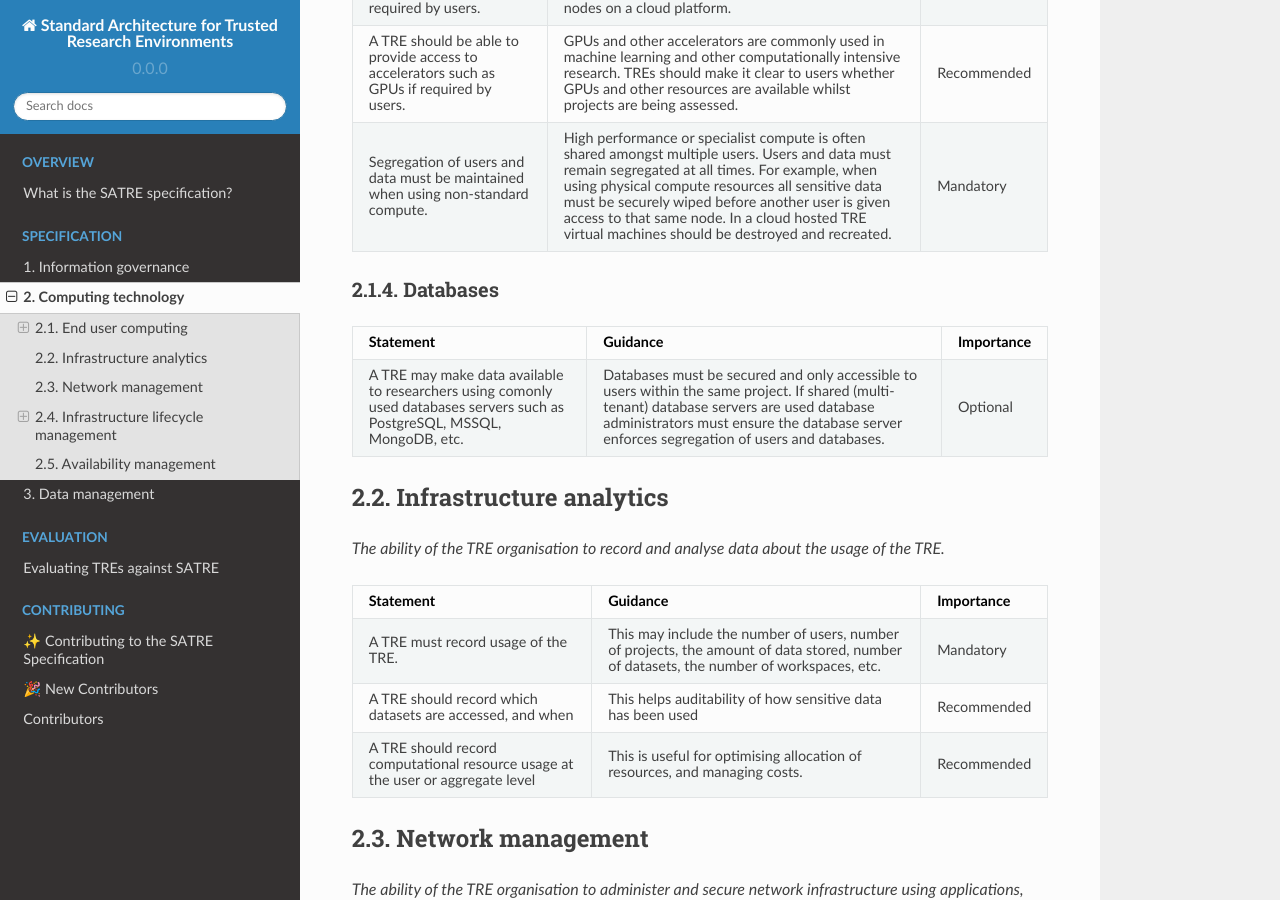
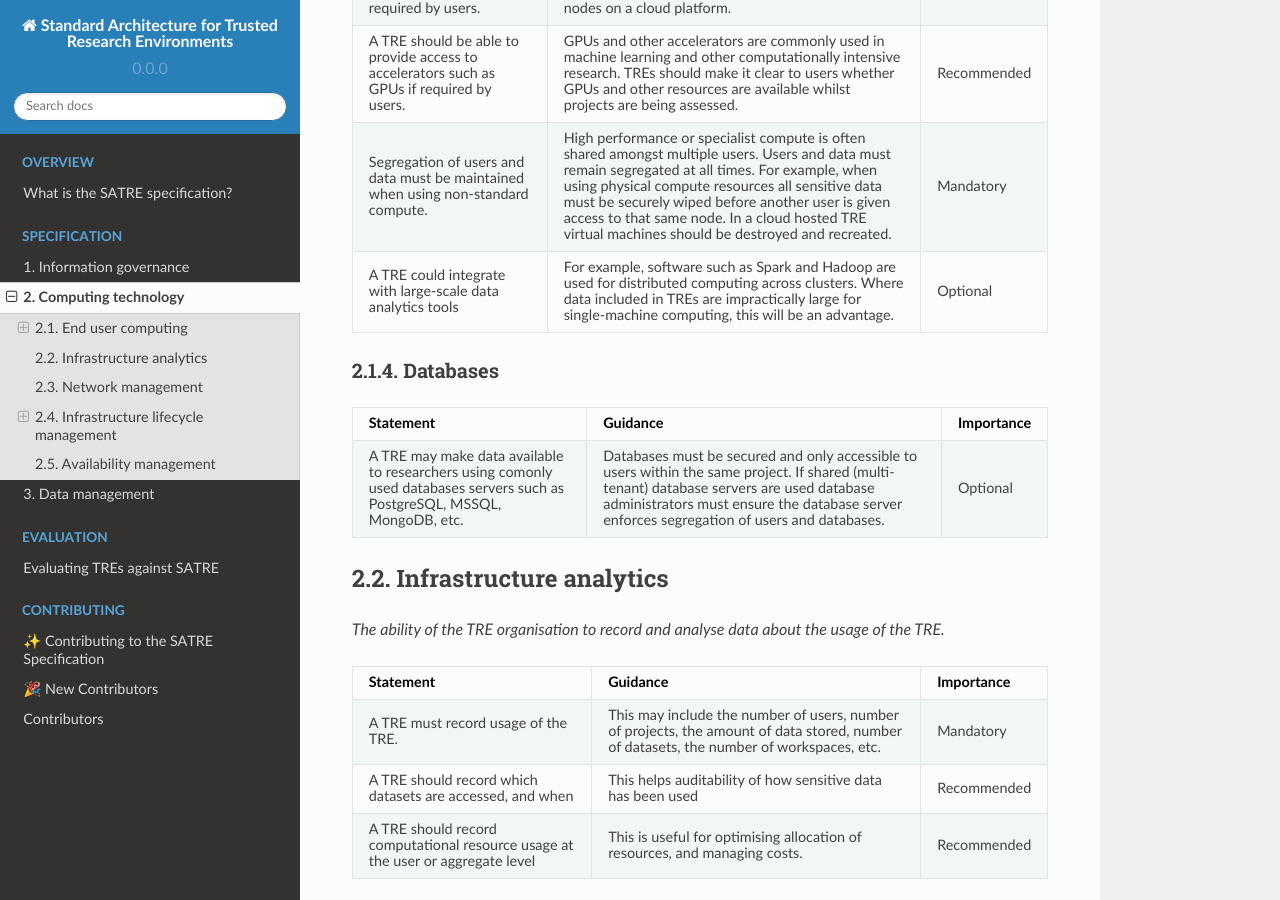
Before and after one commit to sa-tre/satre-specification, a Sphinx documentation site: the page built from docs/source/pillars/computing_technology.md, in a window 1280 px wide and 900 px high, scrolled down 2682 px. Built offline with Sphinx 7.4.7 and the Read the Docs theme 2.0.0, drawn with Linux system fonts in a browser that asks for light colours.

Commit message:
large-scale data analytics tools

````diff
--- a/docs/source/pillars/computing_technology.md
+++ b/docs/source/pillars/computing_technology.md
@@ -112,6 +112,10 @@ _The ability to run analyses requiring more compute resources, or more specialis
     For example, when using physical compute resources all sensitive data must be securely wiped before another user is given access to that same node.
     In a cloud hosted TRE virtual machines should be destroyed and recreated.
   - Mandatory
+* - A TRE could integrate with large-scale data analytics tools
+  - For example, software such as Spark and Hadoop are used for distributed computing across clusters.
+    Where data included in TREs are impractically large for single-machine computing, this will be an advantage.
+  - Optional
 ```
 
 ### Databases
````
